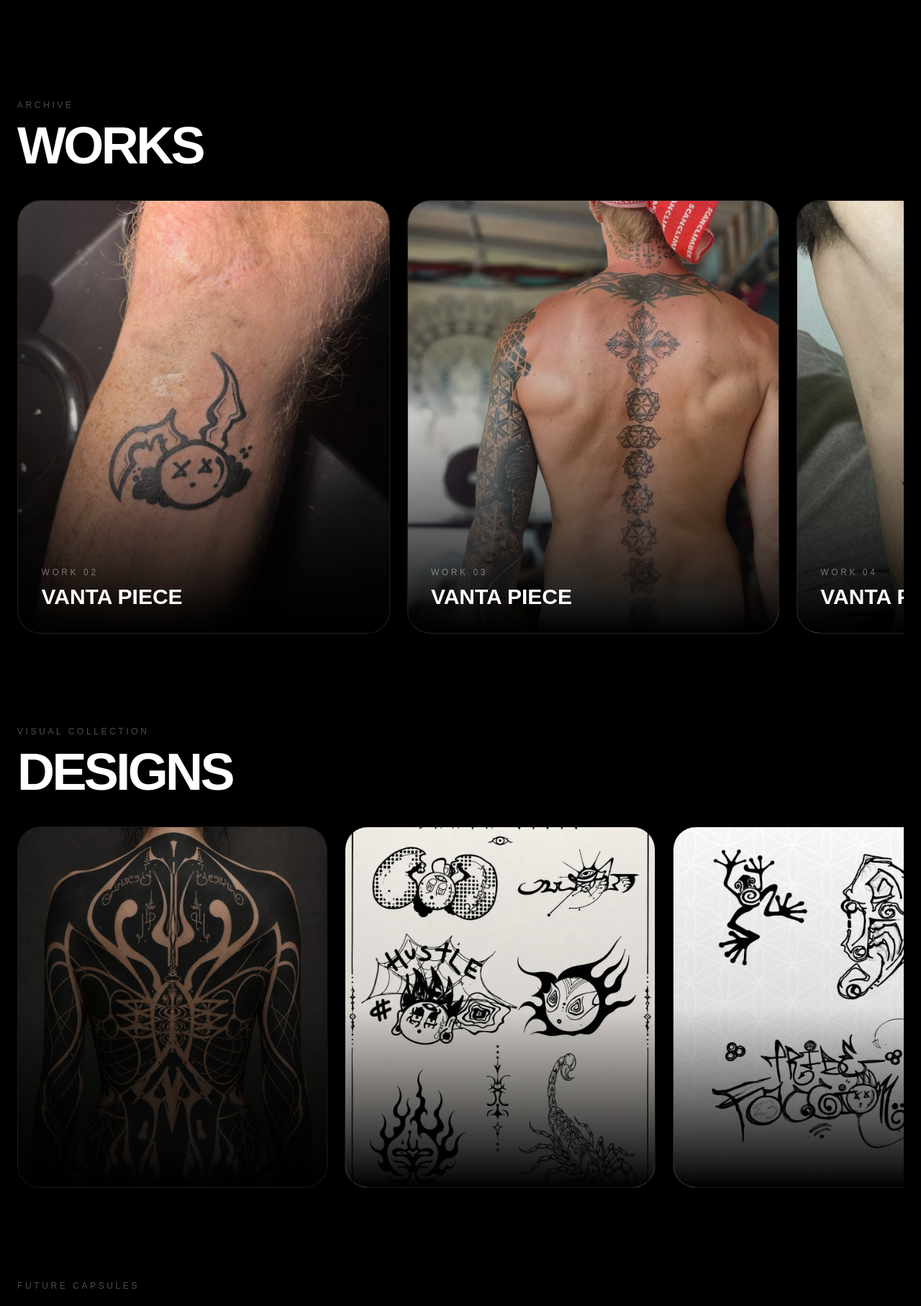
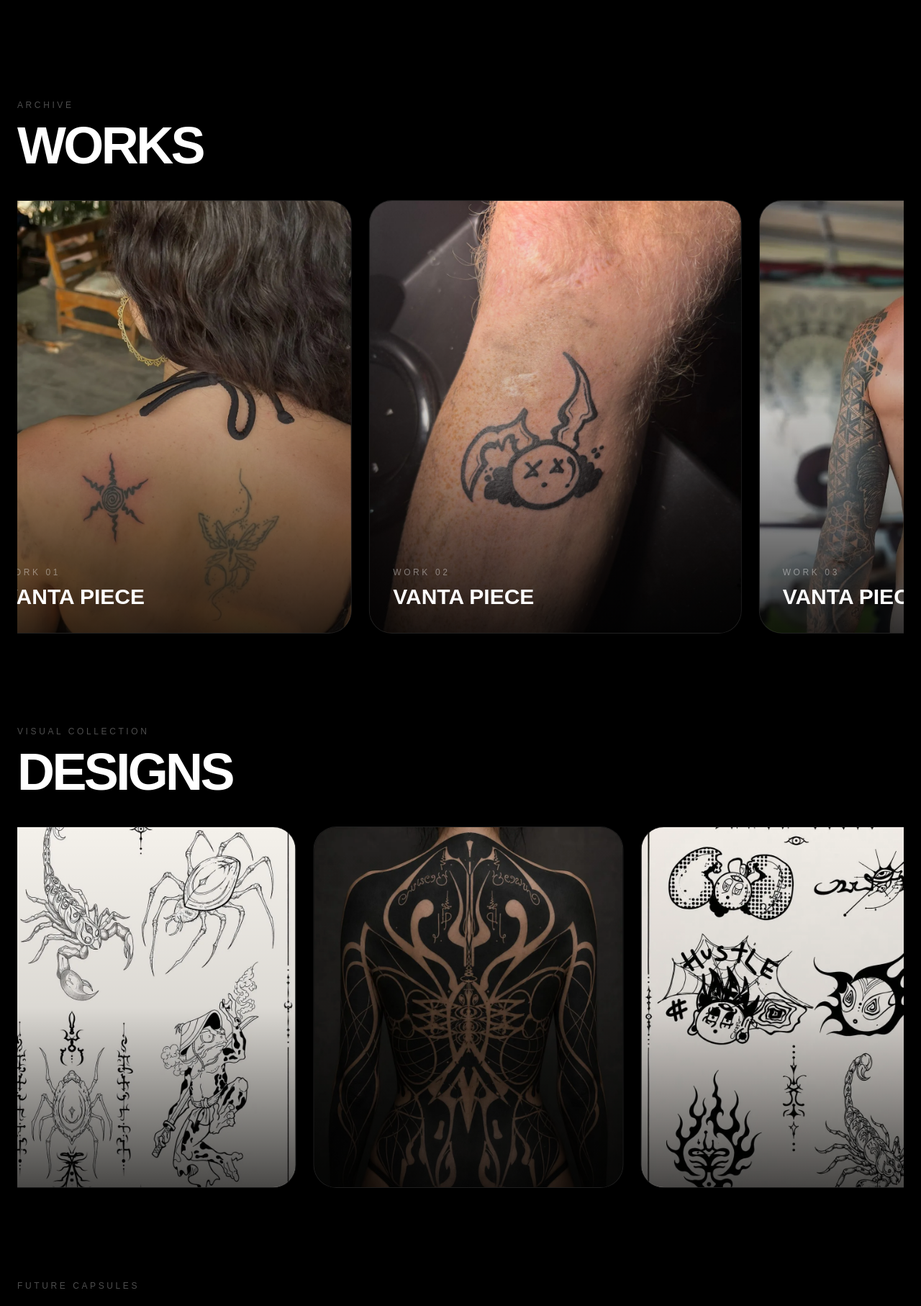
Before and after one commit to juancemenna-maker/Vanta-Sigil-Landing, a Next.js app: page / in a window 1280 px wide. Shown: the part 1296-3110 px from the top of the page at 72% size. Built offline with nearby package versions, Linux system fonts and the light colour scheme.

Commit message:
Archive motion updates - Embla and Lightbox

```diff
--- a/app/globals.css
+++ b/app/globals.css
@@ -65,3 +65,7 @@ body {
   z-index: 9999;
   transition: transform 0.15s ease-out;
 }
+
+.embla-slide {
+  transform: translate3d(0, 0, 0);
+}
--- a/app/page.tsx
+++ b/app/page.tsx
@@ -2,10 +2,10 @@
 "use client";
 
 import useEmblaCarousel from "embla-carousel-react";
-import Autoplay from "embla-carousel-autoplay";
-import { motion } from "framer-motion";
+import AutoScroll from "embla-carousel-auto-scroll";
+import { motion, AnimatePresence } from "framer-motion";
 import Lenis from "@studio-freight/lenis";
-import { useEffect } from "react";
+import { useEffect, useState } from "react";
 
 export default function TattooStudioSite() {
  const works = [
@@ -37,6 +37,11 @@ const designs = [
   "/images/objects/freehan.webp",
 ];
 
+
+
+
+const [selectedImage, setSelectedImage] = useState<string | null>(null);
+
 const [worksRef] = useEmblaCarousel(
   {
     loop: true,
@@ -44,10 +49,11 @@ const [worksRef] = useEmblaCarousel(
     align: "start",
   },
   [
-    Autoplay({
-      delay: 5000,
+    AutoScroll({
+      speed: 0.6,
+      startDelay: 5000,
       stopOnInteraction: false,
-      stopOnMouseEnter: false,
+      stopOnMouseEnter: true,
     }),
   ]
 );
@@ -59,10 +65,11 @@ const [designsRef] = useEmblaCarousel(
     align: "start",
   },
   [
-    Autoplay({
-      delay: 5000,
+    AutoScroll({
+      speed: 0.5,
+      startDelay: 5000,
       stopOnInteraction: false,
-      stopOnMouseEnter: false,
+      stopOnMouseEnter: true,
     }),
   ]
 );
@@ -329,15 +336,17 @@ className="absolute w-[900px] md:w-[1200px] opacity-[0.15] mix-blend-screen poin
       {works.map((image, index) => (
         <div
           key={index}
-          className="flex-[0_0_85%] md:flex-[0_0_42%] group relative overflow-hidden rounded-[2rem] border border-white/10 bg-white/[0.03]"
+          onClick={() => setSelectedImage(image)}
+          className="embla-slide shrink-0 flex-[0_0_85%] md:flex-[0_0_42%] cursor-pointer"
         >
+          <div className="group relative overflow-hidden rounded-[2rem] border border-white/10 bg-white/[0.03]">
             <img
               src={image}
               alt="tattoo"
-            className="w-full h-[420px] md:h-[600px] object-cover group-hover:scale-105 transition duration-700"
+              className="w-full h-[420px] md:h-[600px] object-cover transition duration-700 group-hover:scale-105"
             />
 
-          <div className="absolute inset-0 bg-gradient-to-t from-black via-black/20 to-transparent" />
+            <div className="absolute inset-0 bg-gradient-to-t from-black/80 via-black/20 to-transparent" />
 
             <div className="absolute bottom-0 left-0 p-8">
               <p className="uppercase tracking-[0.3em] text-xs text-white/40 mb-2">
@@ -347,6 +356,7 @@ className="absolute w-[900px] md:w-[1200px] opacity-[0.15] mix-blend-screen poin
               <h4 className="text-3xl uppercase font-black">
                 Vanta Piece
               </h4>
+            </div>
           </div>
         </div>
       ))}
@@ -373,17 +383,18 @@ className="absolute w-[900px] md:w-[1200px] opacity-[0.15] mix-blend-screen poin
       {designs.map((image, index) => (
         <div
           key={index}
-          className="flex-[0_0_80%] md:flex-[0_0_35%] group relative overflow-hidden rounded-[2rem] border border-white/10"
+          onClick={() => setSelectedImage(image)}
+          className="embla-slide shrink-0 flex-[0_0_80%] md:flex-[0_0_35%] cursor-pointer"
         >
+          <div className="group relative overflow-hidden rounded-[2rem] border border-white/10 bg-white/[0.02]">
             <img
               src={image}
               alt="object"
-            className="w-full h-[380px] md:h-[500px] object-cover group-hover:scale-105 transition duration-700"
+              className="w-full h-[380px] md:h-[500px] object-cover transition duration-700 group-hover:scale-105"
             />
 
-          <div className="absolute inset-0 bg-gradient-to-t from-black via-black/10 to-transparent" />
-
-
+            <div className="absolute inset-0 bg-gradient-to-t from-black/70 via-black/10 to-transparent" />
+          </div>
         </div>
       ))}
     </div>
@@ -543,6 +554,29 @@ Please attach your references in this chat.`;
 </form>
       </section>
 
+{/* FULLSCREEN IMAGE VIEWER */}
+{selectedImage && (
+  <motion.div
+    initial={{ opacity: 0 }}
+    animate={{ opacity: 1 }}
+    exit={{ opacity: 0 }}
+    onClick={() => setSelectedImage(null)}
+    className="fixed inset-0 z-[999] bg-black/90 backdrop-blur-xl flex items-center justify-center p-6 cursor-pointer"
+  >
+    <motion.img
+      initial={{ scale: 0.92, opacity: 0 }}
+      animate={{ scale: 1, opacity: 1 }}
+      transition={{
+        duration: 0.4,
+        ease: [0.22, 1, 0.36, 1],
+      }}
+      src={selectedImage}
+      alt=""
+      className="max-w-[95vw] max-h-[92vh] object-contain rounded-[2rem] shadow-2xl"
+    />
+  </motion.div>
+)}
+
       {/* FOOTER */}
       <footer
         id="contact"
```
Lines whose indentation alone changed are shown as unchanged.
